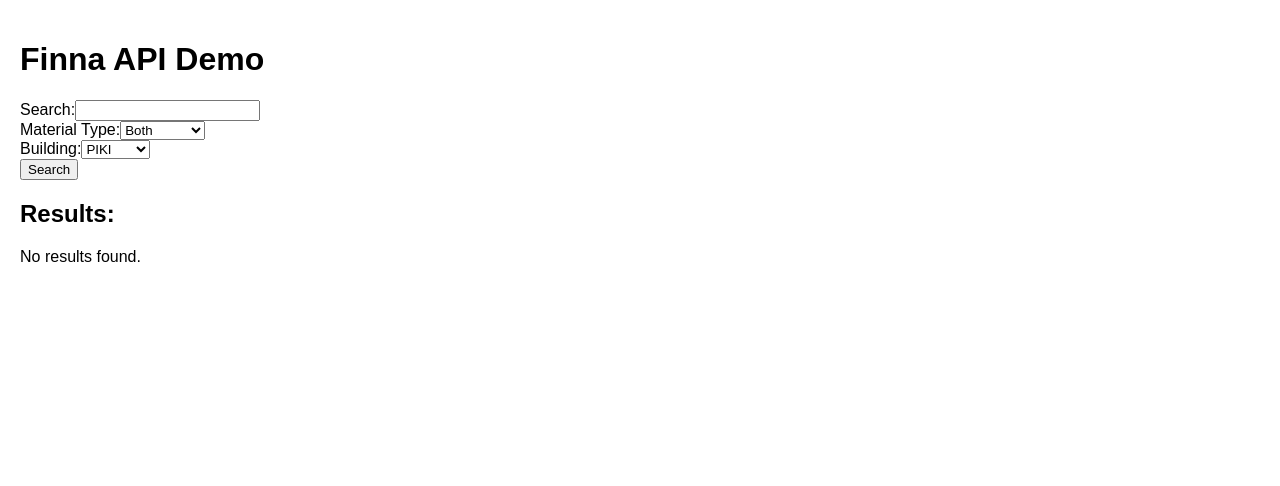
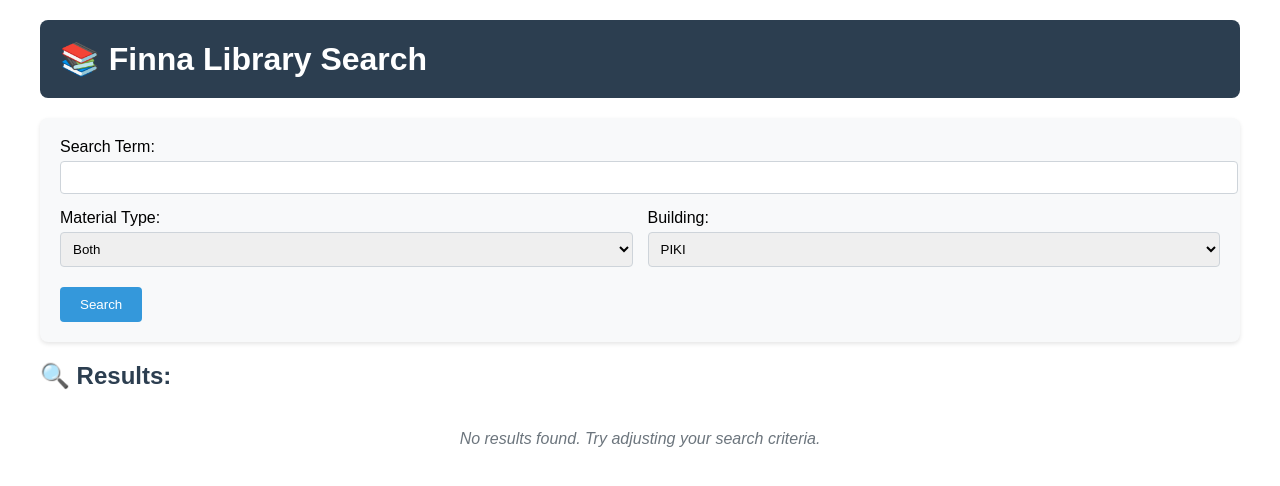
Before and after one commit to UtriainenJ/library_ai_app_demo, a React (Create React App) app in the folder frontend/: page / in a window 1280 px wide. Shown: the top 486 px of the page. Built offline with nearby package versions, Linux system fonts and the light colour scheme.

Commit message:
significant UI improvements

```diff
--- a/frontend/src/App.js
+++ b/frontend/src/App.js
@@ -3,7 +3,7 @@
 function App() {
   const [query, setQuery] = useState('');
   const [materialType, setMaterialType] = useState('both');
-  const [building, setBuilding] = useState('0/Piki/'); // Added trailing slash
+  const [building, setBuilding] = useState('0/Piki/');
   const [results, setResults] = useState([]);
 
   const handleSearch = async (e) => {
@@ -20,99 +20,222 @@
   };
 
   return (
-    <div style={{ padding: '20px', fontFamily: 'Arial, sans-serif' }}>
-      <h1>Finna API Demo</h1>
-      <form onSubmit={handleSearch}>
-        <div>
-          <label>
-            Search:
+    <div style={{
+      padding: '20px',
+      fontFamily: 'Arial, sans-serif',
+      maxWidth: '1200px',
+      margin: '0 auto'
+    }}>
+      {/* Header */}
+      <header style={{
+        backgroundColor: '#2c3e50',
+        color: 'white',
+        padding: '20px',
+        borderRadius: '8px',
+        marginBottom: '20px'
+      }}>
+        <h1 style={{ margin: 0 }}>📚 Finna Library Search</h1>
+      </header>
+
+      {/* Search Form */}
+      <form onSubmit={handleSearch} style={{
+        backgroundColor: '#f8f9fa',
+        padding: '20px',
+        borderRadius: '8px',
+        marginBottom: '20px',
+        boxShadow: '0 2px 4px rgba(0,0,0,0.1)'
+      }}>
+        <div style={{ marginBottom: '15px' }}>
+          <label style={{ display: 'block', marginBottom: '5px' }}>
+            Search Term:
             <input
               type="text"
               value={query}
               onChange={(e) => setQuery(e.target.value)}
               required
+              style={{
+                width: '100%',
+                padding: '8px',
+                borderRadius: '4px',
+                border: '1px solid #ced4da',
+                marginTop: '5px'
+              }}
             />
           </label>
         </div>
-        <div>
-          <label>
+
+        <div style={{ display: 'flex', gap: '15px', marginBottom: '15px' }}>
+          <div style={{ flex: 1 }}>
+            <label style={{ display: 'block', marginBottom: '5px' }}>
               Material Type:
-            <select value={materialType} onChange={(e) => setMaterialType(e.target.value)}>
+              <select
+                value={materialType}
+                onChange={(e) => setMaterialType(e.target.value)}
+                style={{
+                  width: '100%',
+                  padding: '8px',
+                  borderRadius: '4px',
+                  border: '1px solid #ced4da',
+                  marginTop: '5px'
+                }}
+              >
                 <option value="both">Both</option>
                 <option value="book">Book</option>
                 <option value="audiobook">Audiobook</option>
               </select>
             </label>
           </div>
-        <div>
-          <label>
+
+          <div style={{ flex: 1 }}>
+            <label style={{ display: 'block', marginBottom: '5px' }}>
               Building:
-            <select value={building} onChange={(e) => setBuilding(e.target.value)}>
+              <select
+                value={building}
+                onChange={(e) => setBuilding(e.target.value)}
+                style={{
+                  width: '100%',
+                  padding: '8px',
+                  borderRadius: '4px',
+                  border: '1px solid #ced4da',
+                  marginTop: '5px'
+                }}
+              >
                 <option value="0/Piki/">PIKI</option>
-              <option value="1/Helsinki/">Helsinki</option>
-              <option value="2/Espoo/">Espoo</option>
+                <option value="0/TUNI/">TUNI</option>
+                <option value="0/Helmet/">Helmet kirjastot</option>
               </select>
             </label>
           </div>
-        <button type="submit">Search</button>
+        </div>
+
+        <button
+          type="submit"
+          style={{
+            backgroundColor: '#3498db',
+            color: 'white',
+            padding: '10px 20px',
+            border: 'none',
+            borderRadius: '4px',
+            cursor: 'pointer',
+            transition: 'background-color 0.3s'
+          }}
+          onMouseOver={(e) => e.target.style.backgroundColor = '#2980b9'}
+          onMouseOut={(e) => e.target.style.backgroundColor = '#3498db'}
+        >
+          Search
+        </button>
       </form>
 
-      <div style={{ marginTop: '20px' }}>
-        <h2>Results:</h2>
+      {/* Results Section */}
+      <div>
+        <h2 style={{ color: '#2c3e50' }}>🔍 Results:</h2>
         {results.length > 0 ? (
-          <ul>
-            {results.map((item) => (
-              <li key={item.id} style={{
-                border: '1px solid #eee',
+          <ul style={{ listStyle: 'none', padding: 0 }}>
+            {results.map((item, index) => (
+              <li
+                key={item.id}
+                style={{
+                  backgroundColor: index % 2 === 0 ? '#f8f9fa' : 'white',
+                  border: '1px solid #e9ecef',
+                  borderRadius: '8px',
                   padding: '15px',
-                margin: '10px 0',
-                borderRadius: '8px'
+                  marginBottom: '10px',
+                  boxShadow: '0 2px 4px rgba(0,0,0,0.05)'
+                }}
+              >
+                <h3 style={{
+                  color: '#2c3e50',
+                  marginBottom: '10px'
+                }}>{item.title}</h3>
+
+                <div style={{
+                  display: 'flex',
+                  flexWrap: 'wrap',
+                  gap: '20px',
+                  marginBottom: '10px'
                 }}>
-                <h3>{item.title}</h3>
-                <p><strong>Year:</strong> {item.year || 'N/A'}</p>
+                  <div>
+                    <strong>📅 Year:</strong> {item.year || 'N/A'}
+                  </div>
+                  <div>
+                    <strong>🗣️ Languages:</strong> {item.languages?.join(', ') || 'N/A'}
+                  </div>
+                </div>
 
-                <p>
-                  <strong>Buildings:</strong>
+                <div style={{ marginBottom: '10px '}}>
+                  <strong>🏛️ Buildings:</strong>
                   {item.buildings?.length > 0 ?
                     item.buildings.map((b, i) => (
-                      <React.Fragment key={b.value}>
-                        {i > 0 && ', '}
+                      <span
+                        key={b.value}
+                        style={{
+                          display: 'inline-block',
+                          backgroundColor: '#e8f4ff',
+                          color: '#1a73e8',
+                          padding: '4px 8px',
+                          borderRadius: '4px',
+                          margin: '2px',
+                          fontSize: '0.9em'
+                        }}
+                      >
                         {b.translated || b.value}
-                      </React.Fragment>
+                      </span>
                     )) : 'Unknown'}
-                </p>
+                </div>
 
-                <p>
-                  <strong>Languages:</strong>
-                  {item.languages?.join(', ') || 'N/A'}
-                </p>
+                <div style={{ marginBottom: '10px '}}>
+                  <strong>📦 Formats:</strong>
+                  {item.formats?.map((f, i) => (
+                    <span
+                      key={f.value}
+                      style={{
+                        display: 'inline-block',
+                        backgroundColor: '#e6f3ff',
+                        color: '#1a73e8',
+                        padding: '4px 8px',
+                        borderRadius: '4px',
+                        margin: '2px',
+                        fontSize: '0.9em'
+                      }}
+                    >
+                      {f.translated || f.value}
+                    </span>
+                  ))}
+                </div>
 
-                <p>
-                  <strong>Formats:</strong>
-                  {item.formats?.map((f, i) => (
-                    <React.Fragment key={f.value}>
-                      {i > 0 && ', '}
-                      {f.translated || f.value}
-                    </React.Fragment>
-                  ))}
-                </p>
-
-                <p>
-                  <strong>Authors:</strong>
+                <div>
+                  <strong>✍️ Authors:</strong>
                   {item.nonPresenterAuthors?.length > 0 ?
                     item.nonPresenterAuthors.map((a, i) => (
-                      <React.Fragment key={a.name}>
-                        {i > 0 && ', '}
+                      <span
+                        key={a.name}
+                        style={{
+                          display: 'inline-block',
+                          backgroundColor: '#fff3cd',
+                          color: '#664d03',
+                          padding: '4px 8px',
+                          borderRadius: '4px',
+                          margin: '2px',
+                          fontSize: '0.9em'
+                        }}
+                      >
                         {a.name}{a.role ? ` (${a.role})` : ''}
-                      </React.Fragment>
+                      </span>
                     )) : 'N/A'
                   }
-                </p>
+                </div>
               </li>
             ))}
           </ul>
         ) : (
-          <p>No results found.</p>
+          <p style={{
+            fontStyle: 'italic',
+            color: '#6c757d',
+            textAlign: 'center',
+            padding: '20px'
+          }}>
+            No results found. Try adjusting your search criteria.
+          </p>
         )}
       </div>
     </div>
```
Lines whose indentation alone changed are shown as unchanged.
